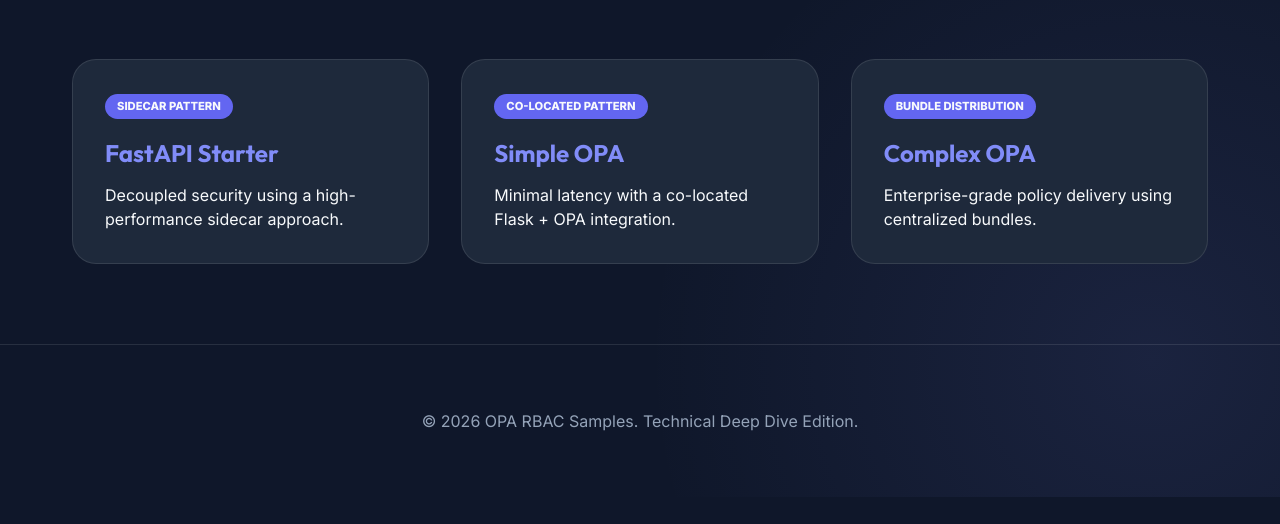
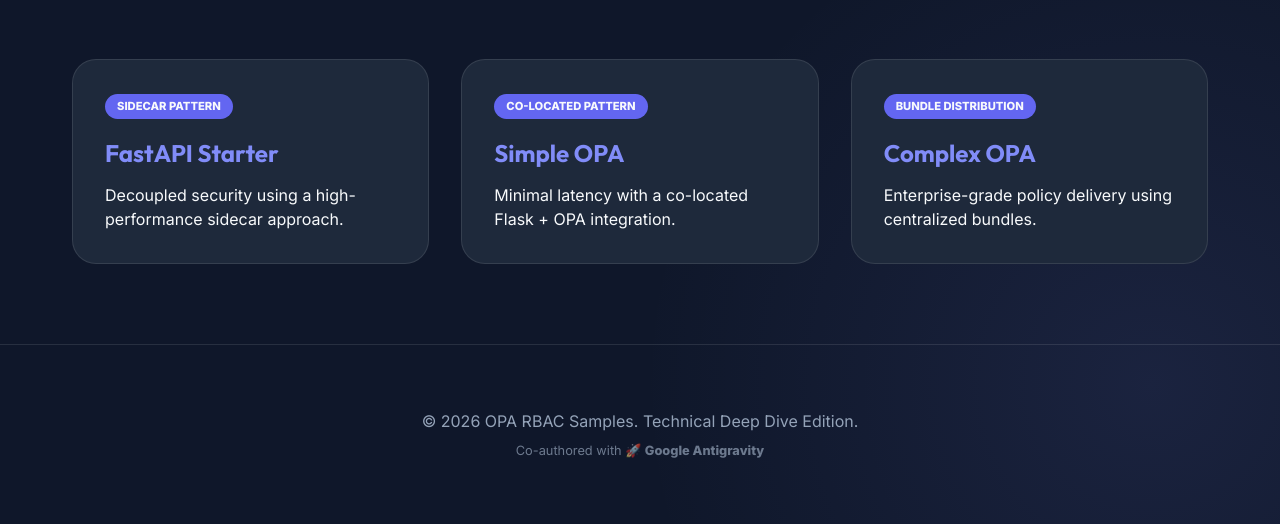
Before and after one commit to aaronmeis/learn-opa-samples, a plain HTML site: page index.html in a window 1280 px wide. Shown: the part 872-1396 px from the top of the page. Before the commit the page ends 1369 px from the top, so only its background shows below. Drawn offline with nearby package versions, Linux system fonts and the light colour scheme.

Commit message:
Add project attribution to Google Antigravity

```diff
--- a/index.html
+++ b/index.html
@@ -618,6 +618,8 @@ CMD ["node", "index.js"]</code></pre>
 
     <footer class="footer">
         <p>&copy; 2026 OPA RBAC Samples. Technical Deep Dive Edition.</p>
+        <p style="font-size: 0.8rem; margin-top: 0.5rem; opacity: 0.7;">Co-authored with 🚀 <strong>Google
+                Antigravity</strong></p>
     </footer>
 
     <!-- Prism JS for Syntax Highlighting -->
```
